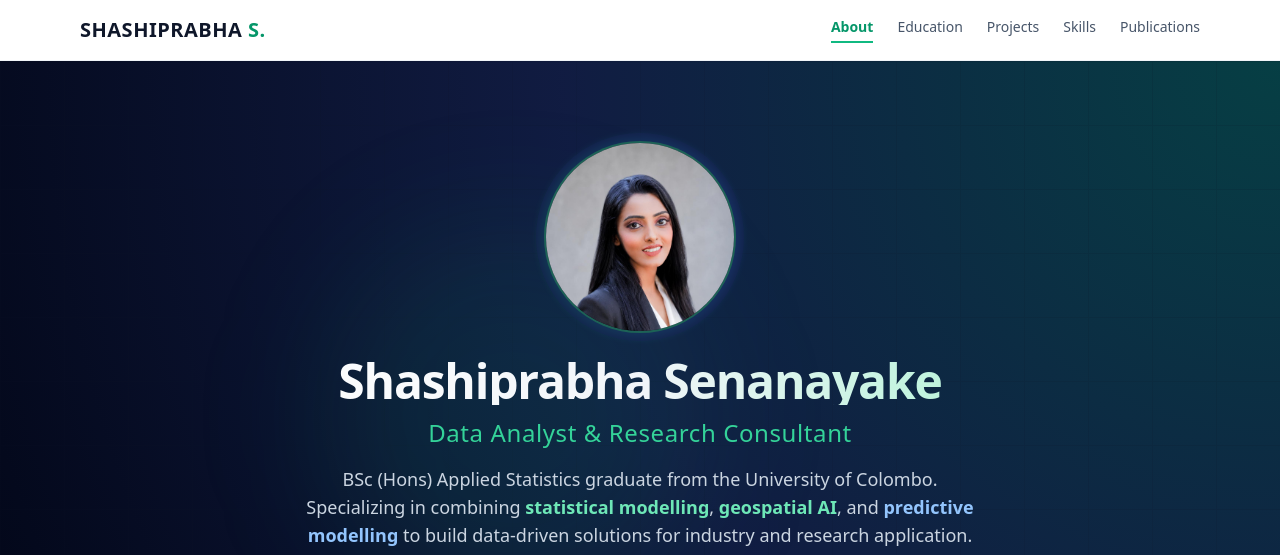
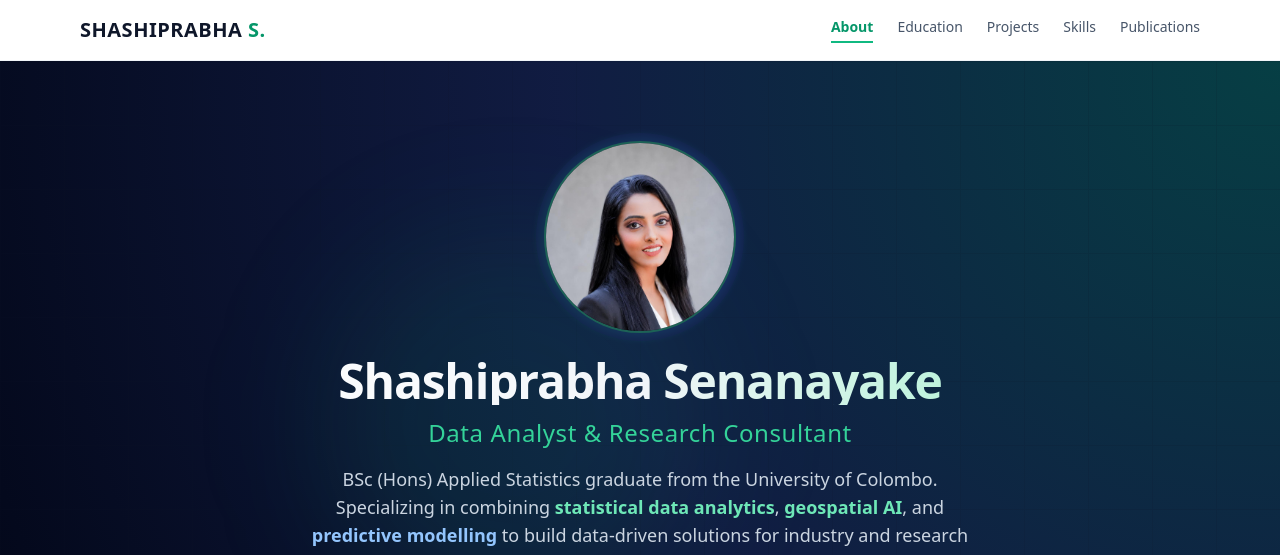
Before and after one commit to SenanayakeSMSN/ShashiprabhaSenanayake, a plain HTML site: page index.html in a window 1280 px wide. Shown: the top 555 px of the page. Drawn offline with nearby package versions, Linux system fonts and the light colour scheme.

Commit message:
Update index.html

```diff
--- a/index.html
+++ b/index.html
@@ -49,7 +49,7 @@
                     Data Analyst & Research Consultant
                 </p>
                 <p class="text-slate-300 max-w-2xl mx-auto leading-relaxed text-base md:text-lg">
-                    BSc (Hons) Applied Statistics graduate from the University of Colombo. Specializing in combining <span class="text-emerald-300 font-semibold">statistical modelling</span>, <span class="text-emerald-300 font-semibold">geospatial AI</span>, and <span class="text-blue-300 font-semibold">predictive modelling</span> to build data-driven solutions for industry and research application.
+                    BSc (Hons) Applied Statistics graduate from the University of Colombo. Specializing in combining <span class="text-emerald-300 font-semibold">statistical data analytics</span>, <span class="text-emerald-300 font-semibold">geospatial AI</span>, and <span class="text-blue-300 font-semibold">predictive modelling</span> to build data-driven solutions for industry and research application.
                 </p>
             </div>
             <div class="flex justify-center space-x-4 pt-2">
```
